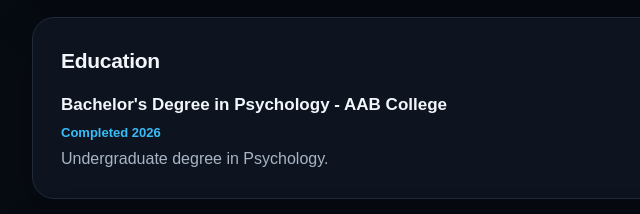
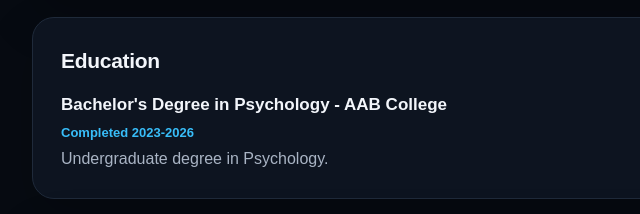
Before and after one commit to NeritIT/CV, a plain HTML site: page index.html in a window 1280 px wide. Shown: the part 1453-1667 px from the top of the page, 178-818 px from the left. Drawn offline with Linux system fonts and the light colour scheme.

Commit message:
Update index.html

```diff
--- a/index.html
+++ b/index.html
@@ -298,7 +298,7 @@
       <h2>Education</h2>
       <div class="education-item">
         <h3>Bachelor's Degree in Psychology - AAB College</h3>
-        <div class="date">Completed 2026</div>
+        <div class="date">Completed 2023-2026</div>
         <p>Undergraduate degree in Psychology.</p>
       </div>
     </section>
```
